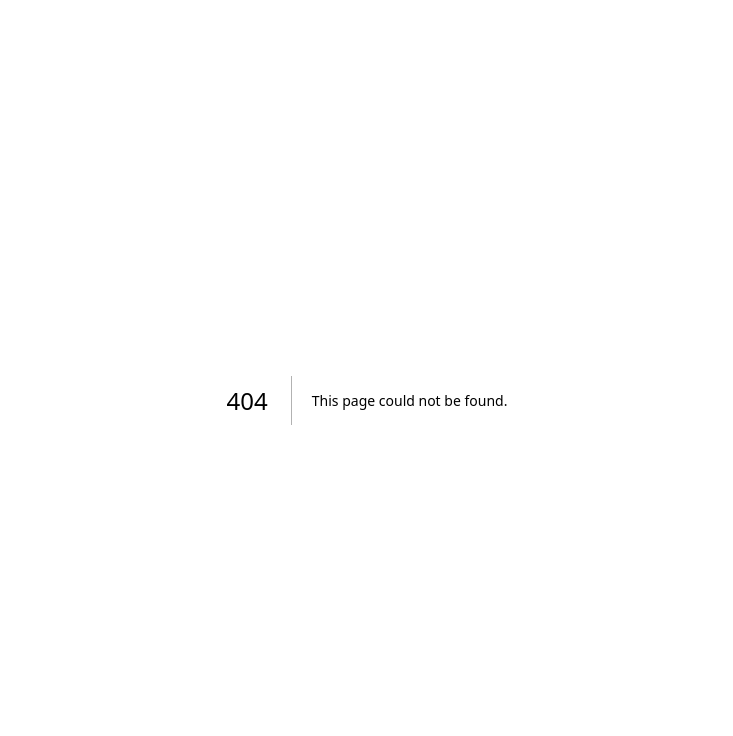
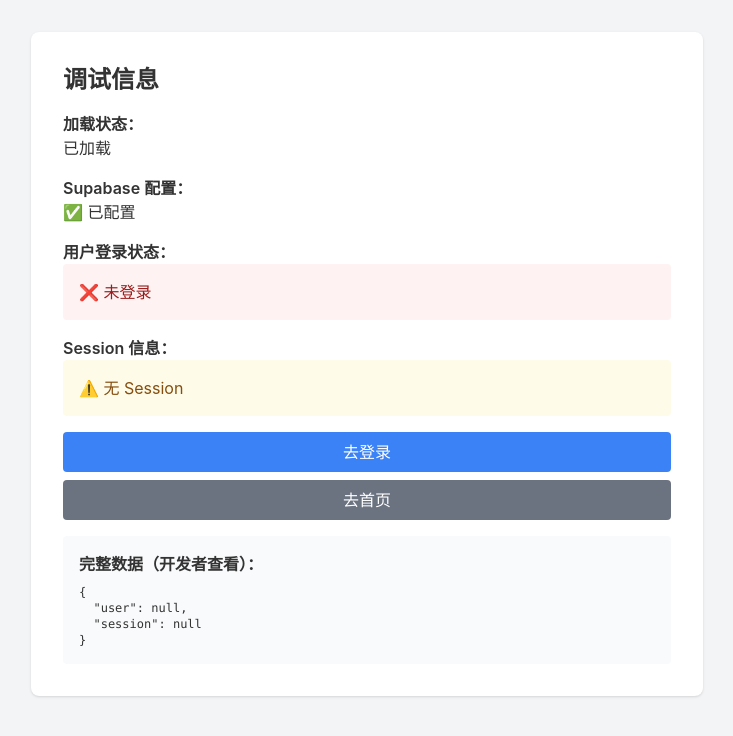
Before and after one commit to mengchen-atx/love-website, a Next.js app: page /debug in a window 1280 px wide. Before the commit this address had no page. Shown: the top 736 px of the page, without its empty margins (273-1006 px from the left). Built offline with nearby package versions, Linux system fonts and the light colour scheme; no server answers.

Commit message:
添加调试页面
Co-authored-by: Cursor <cursoragent@cursor.com>

```diff
--- /dev/null
+++ b/app/debug/page.tsx
@@ -0,0 +1,106 @@
+'use client';
+
+import { useEffect, useState } from 'react';
+import { supabase } from '@/lib/supabase';
+import Link from 'next/link';
+
+export default function DebugPage() {
+  const [user, setUser] = useState<any>(null);
+  const [session, setSession] = useState<any>(null);
+  const [loading, setLoading] = useState(true);
+
+  useEffect(() => {
+    const checkAuth = async () => {
+      if (!supabase) {
+        console.log('Supabase not configured');
+        setLoading(false);
+        return;
+      }
+
+      try {
+        // 获取当前 session
+        const { data: { session }, error: sessionError } = await supabase.auth.getSession();
+        console.log('Session:', session);
+        console.log('Session error:', sessionError);
+        setSession(session);
+
+        // 获取当前用户
+        const { data: { user }, error: userError } = await supabase.auth.getUser();
+        console.log('User:', user);
+        console.log('User error:', userError);
+        setUser(user);
+      } catch (error) {
+        console.error('Error checking auth:', error);
+      } finally {
+        setLoading(false);
+      }
+    };
+
+    checkAuth();
+  }, []);
+
+  return (
+    <div className="min-h-screen bg-gray-100 p-8">
+      <div className="max-w-2xl mx-auto bg-white rounded-lg shadow p-8">
+        <h1 className="text-2xl font-bold mb-4">调试信息</h1>
+
+        <div className="space-y-4">
+          <div>
+            <h2 className="font-semibold">加载状态：</h2>
+            <p>{loading ? '加载中...' : '已加载'}</p>
+          </div>
+
+          <div>
+            <h2 className="font-semibold">Supabase 配置：</h2>
+            <p>{supabase ? '✅ 已配置' : '❌ 未配置'}</p>
+          </div>
+
+          <div>
+            <h2 className="font-semibold">用户登录状态：</h2>
+            {user ? (
+              <div className="bg-green-50 p-4 rounded">
+                <p className="text-green-800">✅ 已登录</p>
+                <p className="text-sm mt-2">邮箱: {user.email}</p>
+                <p className="text-sm">ID: {user.id}</p>
+              </div>
+            ) : (
+              <div className="bg-red-50 p-4 rounded">
+                <p className="text-red-800">❌ 未登录</p>
+              </div>
+            )}
+          </div>
+
+          <div>
+            <h2 className="font-semibold">Session 信息：</h2>
+            {session ? (
+              <div className="bg-blue-50 p-4 rounded">
+                <p className="text-blue-800">✅ Session 存在</p>
+                <p className="text-sm mt-2">过期时间: {new Date(session.expires_at * 1000).toLocaleString()}</p>
+              </div>
+            ) : (
+              <div className="bg-yellow-50 p-4 rounded">
+                <p className="text-yellow-800">⚠️ 无 Session</p>
+              </div>
+            )}
+          </div>
+
+          <div className="mt-8 space-y-2">
+            <Link href="/login" className="block text-center bg-blue-500 text-white px-4 py-2 rounded hover:bg-blue-600">
+              去登录
+            </Link>
+            <Link href="/" className="block text-center bg-gray-500 text-white px-4 py-2 rounded hover:bg-gray-600">
+              去首页
+            </Link>
+          </div>
+
+          <div className="mt-8 p-4 bg-gray-50 rounded">
+            <h2 className="font-semibold mb-2">完整数据（开发者查看）：</h2>
+            <pre className="text-xs overflow-auto">
+              {JSON.stringify({ user, session }, null, 2)}
+            </pre>
+          </div>
+        </div>
+      </div>
+    </div>
+  );
+}
```
